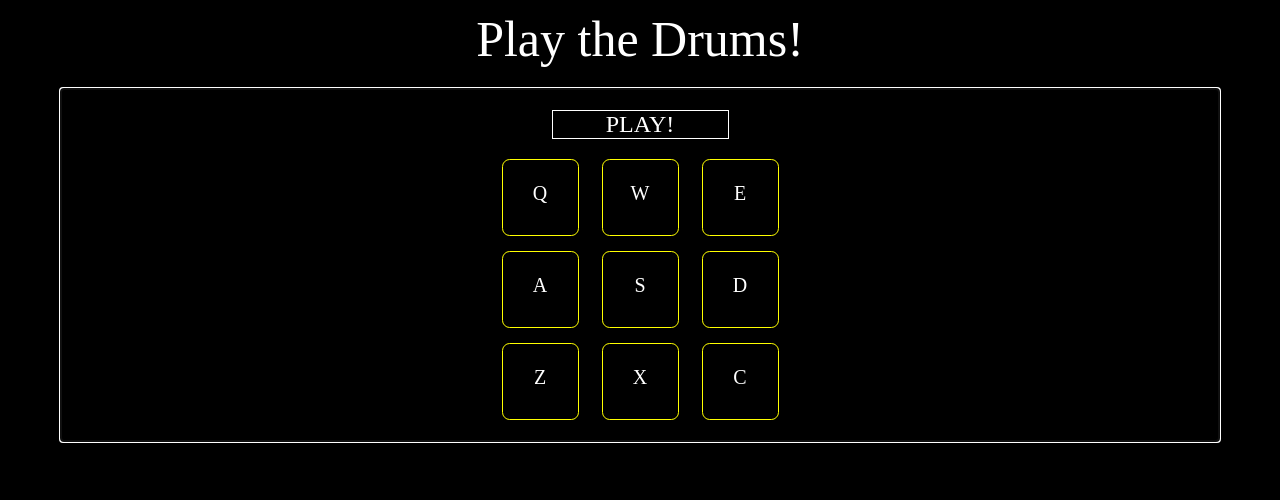
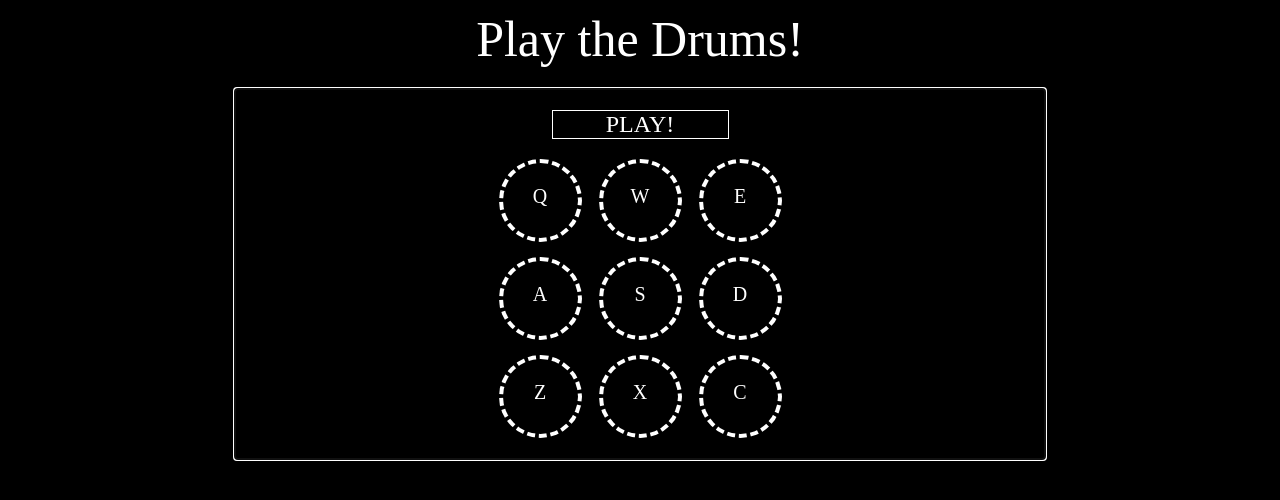
Before and after one commit to marla-hoggard/drum-machine, a React (Create React App) app: page / in a window 1280 px wide. Shown: the top 500 px of the page. Built offline with nearby package versions, Linux system fonts and the light colour scheme; a web font is replaced by a local one.

Commit message:
CSS transistions.

```diff
--- a/src/DrumMachine.js
+++ b/src/DrumMachine.js
@@ -26,11 +26,16 @@ export default class DrumMachine extends Component {
 
 	playDrum(letter) {
 		const drum = document.getElementById(letter);
+		if (!drum.paused) {
+			drum.pause();
+			drum.currentTime = 0;
+		}
 		drum.play();
-
+		//Change look of drum key then change it back
 		const drumPad = document.getElementById(`${letter}-drum-pad`);
 		drumPad.classList.add('drum-pressed');
 		setTimeout(() => drumPad.classList.remove('drum-pressed'), 500);
+
 		this.setState({
 			lastPlayed: letter,
 		});
--- a/src/index.css
+++ b/src/index.css
@@ -14,7 +14,10 @@ body {
 
 #drum-player {
 	border: 2px white solid;
-	margin: 20px 60px;
+	margin: auto;
+	margin-top: 20px;
+	min-width: 300px;
+	max-width: 60%;
 	padding: 20px;
 }
 
@@ -37,11 +40,12 @@ body {
 }
 
 .drum-pad {
-	border: 1px yellow solid;
-	border-radius: 10%;
+	border: 4px white dashed;
+	border-radius: 50%;
 	width: 75px;
 	height: 75px;
 	margin-top: 15px;
+	transition: border, 0.5s;
 }
 
 .drum-pad:hover {
@@ -49,10 +53,16 @@ body {
 }
 
 .drum-pressed {
-	border: 2px green solid;
+	border: solid;
+	border-radius: 10%;
 }
 
 .drum-text {
 	margin-top: 22px;
 	font-size: 20px;
 }
+
+.drum-pressed > .drum-text {
+	margin-top: 17px;
+	font-size: 30px;
+}
```
